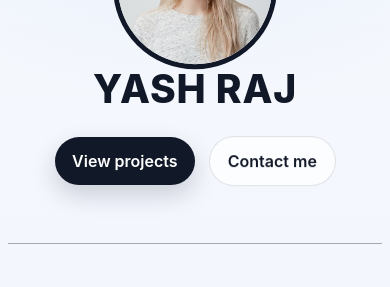
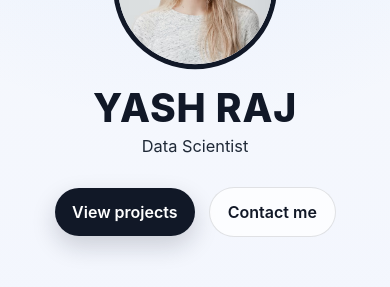
Before and after one commit to YashRajRobotics/yash-raj-portfolio-website-v2, a React (Vite) app: page / in a window 390 px wide. Shown: the part 387-674 px from the top of the page. Built offline with nearby package versions, Linux system fonts and the light colour scheme.

Commit message:
Update 1 - 1st Page (Mobile + Laptop)

```diff
--- a/src/App.tsx
+++ b/src/App.tsx
@@ -1,6 +1,5 @@
 import backgroundImage from '../img/image_background.jpg'
 import personalImage from '../img/image_personal.jpg'
-import rwthLogo from '../img/RWTH Aachen.jpg'
 import { FaGithub, FaLinkedinIn } from 'react-icons/fa'
 import { FiMail } from 'react-icons/fi'
 
@@ -70,8 +69,7 @@ function App() {
             <div className="identity-block">
               <h1>YASH RAJ</h1>
               <div className="college-row">
-                <img src={rwthLogo} alt="RWTH Aachen logo" />
-                <span>RWTH Aachen</span>
+                <span>Data Scientist</span>
               </div>
             </div>
           </div>
--- a/src/index.css
+++ b/src/index.css
@@ -365,6 +365,7 @@ p {
     margin-top: clamp(4.5rem, 20vw, 6.5rem);
     flex-direction: column;
     align-items: center;
+    transform: translateY(0.5cm);
   }
 
   .landing-actions {
@@ -394,7 +395,16 @@ p {
   }
 
   .college-row {
-    display: none;
+    display: flex;
+    align-items: center;
+    justify-content: center;
+    gap: 0.55rem;
+    font-size: clamp(1rem, 4.2vw, 1.25rem);
+  }
+
+  .college-row img {
+    width: 1.2rem;
+    height: 1.2rem;
   }
 
   .second-page-content {
@@ -402,7 +412,7 @@ p {
   }
 
   .section-divider {
-    margin-top: 1cm;
+    margin-top: 1.5cm;
   }
 
   .info-grid {
```
